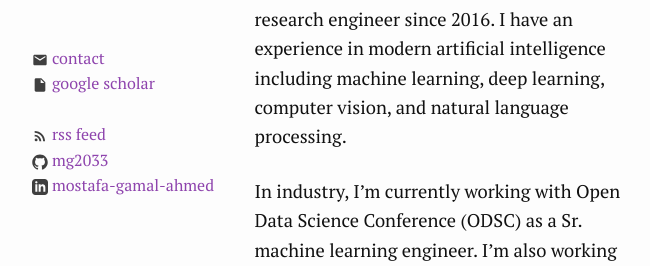
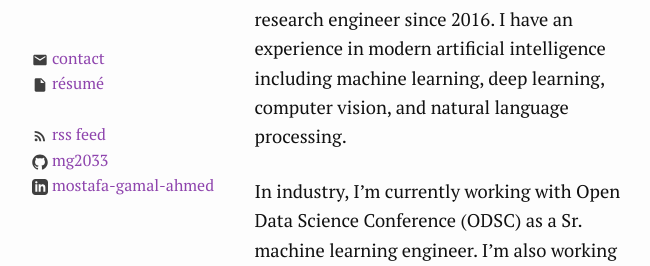
Before and after one commit to MG2033/mg2033.github.io, a Jekyll site: the page built from index.md, in a window 1280 px wide, cut to the strip 288-554 px from the top of the page. Shown: the whole strip, without its empty margins (308-958 px from the left). Built offline with Jekyll 4.4.1, drawn with Linux system fonts in a browser that asks for light colours.

Commit message:
Update _config.yml

```diff
--- a/_config.yml
+++ b/_config.yml
@@ -23,9 +23,6 @@ url: "" # the base hostname & protocol for your site, e.g. http://example.com
 curriculum:
     name: Résumé
     url: https://drive.google.com/open?id=1LRn5kgvUsuupI-95Ep0_RZZQSt7nl2up
-curriculum:
-    name: Google Scholar
-    url: https://scholar.google.com/citations?hl=en&user=l_pgkhYAAAAJ
 github_username:  mg2033
 linkedin_username: mostafa-gamal-ahmed
 # Build settings
```
